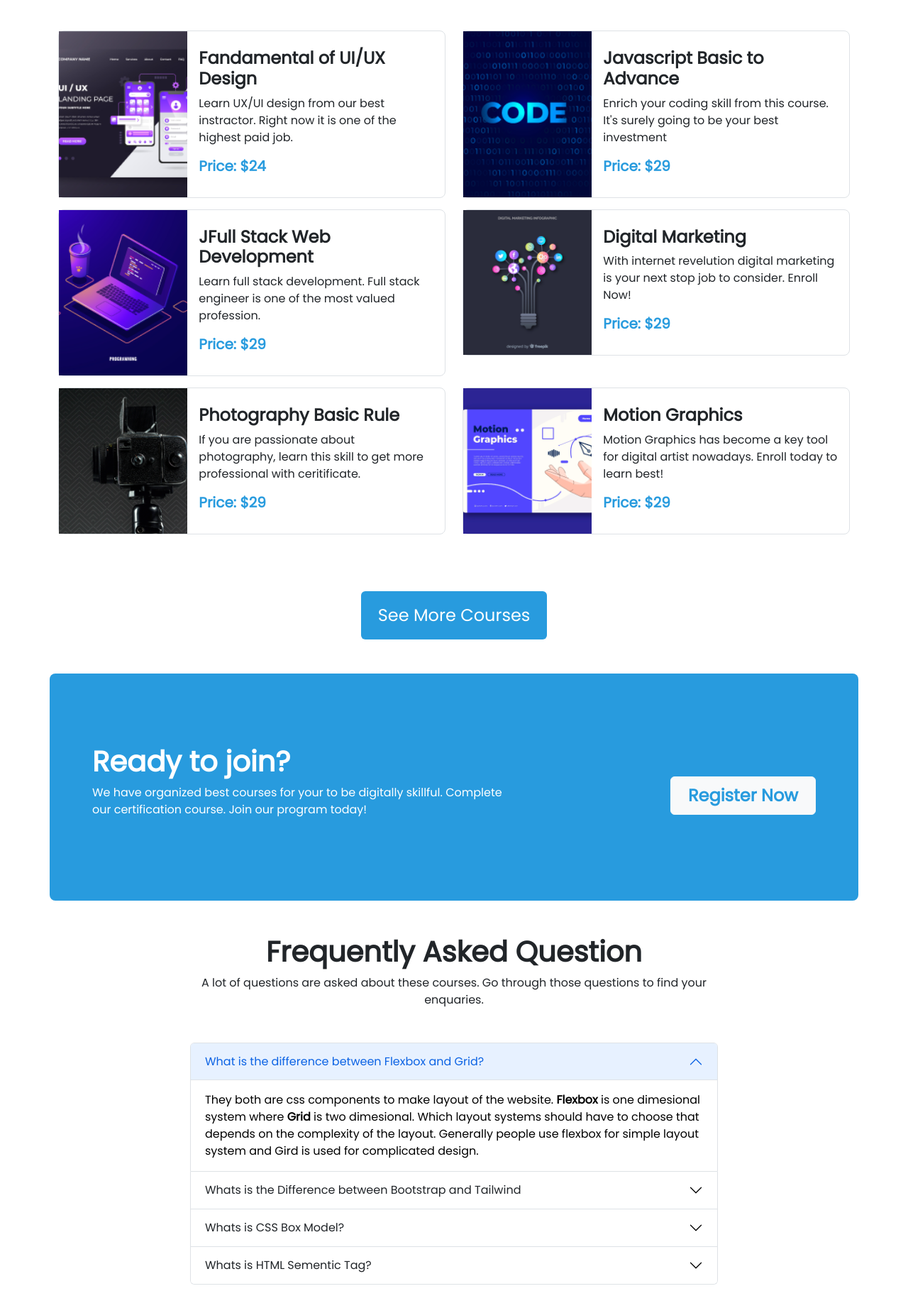
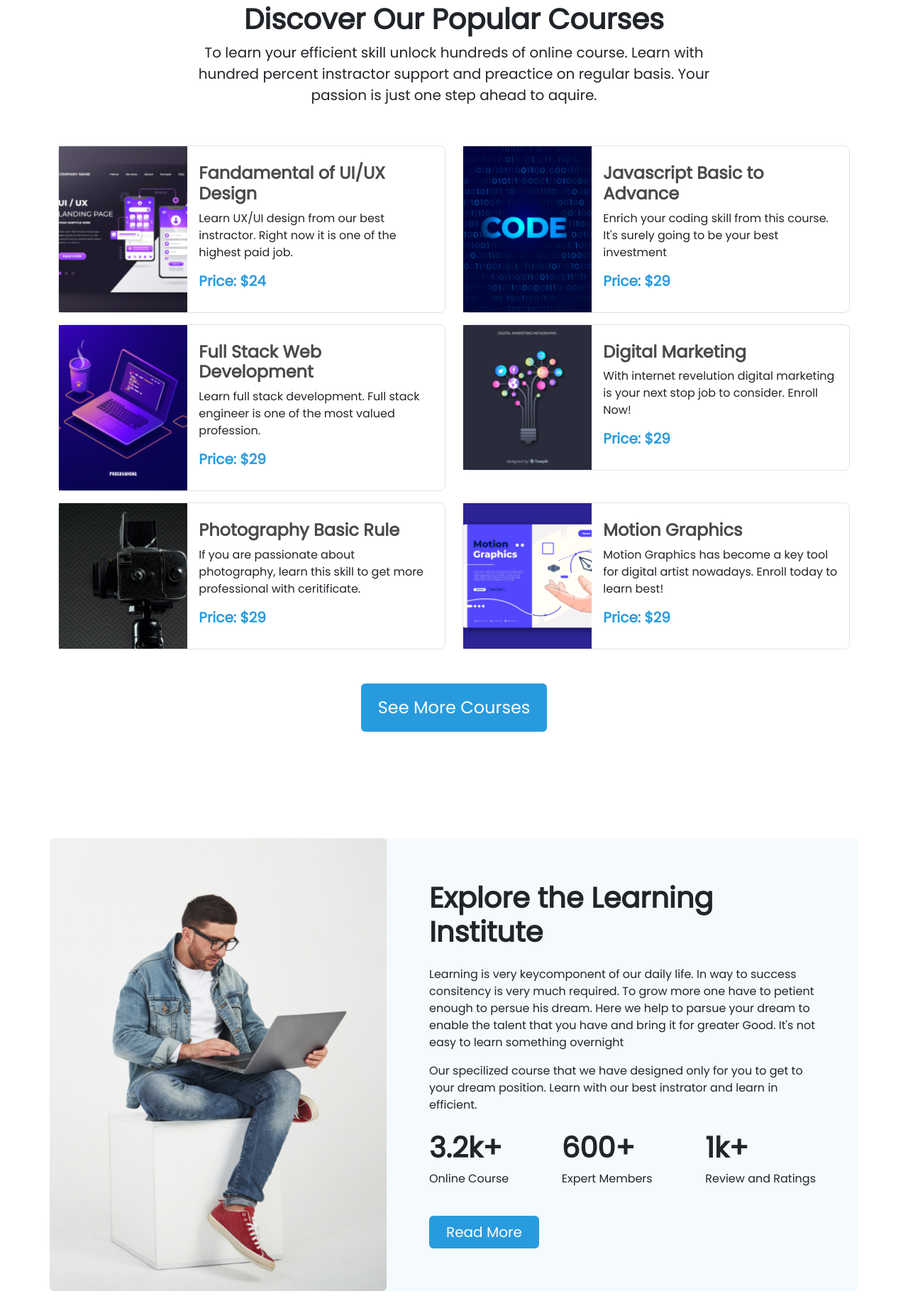
Before and after one commit to shahtaz-tqldd/skillpedia, a plain HTML site: page index.html in a window 1280 px wide. Shown: the part 947-2797 px from the top of the page at 71% size. Drawn offline with nearby package versions, Linux system fonts and the light colour scheme.

Commit message:
learning institute section added

```diff
--- a/index.html
+++ b/index.html
@@ -17,7 +17,7 @@
         <!-- Navbar Section -->
         <nav class="navbar navbar-expand-lg bg-white fixed-top">
             <div class="container py-3">
-                <a class="navbar-brand fs-3" href="#">
+                <a class="navbar-brand fs-2 color-blue" href="#">
                     Skill<strong>Pedia</strong>
                 </a>
                 <button class="navbar-toggler" type="button" data-bs-toggle="collapse"
@@ -43,7 +43,7 @@
                             <a class="nav-link" href="#about">About</a>
                         </li>
                     </ul>
-                    <button class="btn btn-outline-primary">Register</button>
+                    <button class="btn btn-outline-primary fs-5 color-blue px-4">Register</button>
 
                 </div>
             </div>
@@ -62,7 +62,6 @@
                                 love to do. Enroll today</p>
                             <a href="#" class="btn btn-primary fs-4 py-2 px-4 bg-blue mt-4">Get Started</a>
                         </div>
-
                     </div>
                 </div>
                 <div class="carousel-item">
@@ -104,11 +103,14 @@
     </header>
     <main>
         <!-- Courses Section -->
-        <section id="courses" class="mt-5">
+        <section id="courses" class="section-gap">
             <div class="container">
+                <div class="col-lg-8 col-12 mx-auto">
                     <h1 class="text-center fw-bold">Discover Our Popular Courses</h1>
-                <p class="text-center fs-5 mb-5">Unlock hundreds of online course. Learn with your classes and preactice
-                    on regular basis</p>
+                    <p class="text-center mb-5 fs-5">To learn your efficient skill unlock hundreds of online course.
+                        Learn with hundred percent instractor support and preactice
+                        on regular basis. Your passion is just one step ahead to aquire.</p>
+                </div>
                 <div class="row row-cols-lg-2 row-cols-1">
                     <!-- single course -->
                     <div class="col">
@@ -118,7 +120,7 @@
                             </div>
                             <div class="col-lg-8 col-md-8 col-sm-12 col-12 d-flex align-items-center">
                                 <div class="px-3 py-4">
-                                    <h4 class="fw-bold">Fandamental of UI/UX Design</h4>
+                                    <h4 class="fw-bold color-text">Fandamental of UI/UX Design</h4>
                                     <p>Learn UX/UI design from our best instractor. Right now it is one of the highest
                                         paid job.</p>
                                     <h5 class="fw-bold color-blue">Price: $24</h5>
@@ -134,7 +136,7 @@
                             </div>
                             <div class="col-lg-8 col-md-8 col-sm-12 col-12 d-flex align-items-center">
                                 <div class="px-3 py-4">
-                                    <h4 class="fw-bold">Javascript Basic to Advance</h4>
+                                    <h4 class="fw-bold color-text">Javascript Basic to Advance</h4>
                                     <p>Enrich your coding skill from this course. It's surely going to be your best
                                         investment</p>
                                     <h5 class="fw-bold color-blue">Price: $29</h5>
@@ -150,7 +152,7 @@
                             </div>
                             <div class="col-lg-8 col-md-8 col-sm-12 col-12 d-flex align-items-center">
                                 <div class="px-3 py-4">
-                                    <h4 class="fw-bold">JFull Stack Web Development</h4>
+                                    <h4 class="fw-bold color-text">Full Stack Web Development</h4>
                                     <p>Learn full stack development. Full stack engineer is one of the most valued
                                         profession.</p>
                                     <h5 class="fw-bold color-blue">Price: $29</h5>
@@ -166,7 +168,7 @@
                             </div>
                             <div class="col-lg-8 col-md-8 col-sm-12 col-12 d-flex align-items-center">
                                 <div class="px-3 py-4">
-                                    <h4 class="fw-bold">Digital Marketing</h4>
+                                    <h4 class="fw-bold color-text">Digital Marketing</h4>
                                     <p>With internet revelution digital marketing is your next stop job to consider.
                                         Enroll Now!</p>
                                     <h5 class="fw-bold color-blue">Price: $29</h5>
@@ -182,7 +184,7 @@
                             </div>
                             <div class="col-lg-8 col-md-8 col-sm-12 col-12 d-flex align-items-center">
                                 <div class="px-3 py-4">
-                                    <h4 class="fw-bold">Photography Basic Rule</h4>
+                                    <h4 class="fw-bold color-text">Photography Basic Rule</h4>
                                     <p>If you are passionate about photography, learn this skill to get more
                                         professional with ceritificate.</p>
                                     <h5 class="fw-bold color-blue">Price: $29</h5>
@@ -198,7 +200,7 @@
                             </div>
                             <div class="col-lg-8 col-md-8 col-sm-12 col-12 d-flex align-items-center">
                                 <div class="px-3 py-4">
-                                    <h4 class="fw-bold">Motion Graphics</h4>
+                                    <h4 class="fw-bold color-text">Motion Graphics</h4>
                                     <p>Motion Graphics has become a key tool for digital artist nowadays. Enroll today
                                         to learn best!</p>
                                     <h5 class="fw-bold color-blue">Price: $29</h5>
@@ -209,7 +211,7 @@
                 </div>
 
                 <!-- see more courses button -->
-                <div class="my-5 d-flex justify-content-center">
+                <div class="mt-3 d-flex justify-content-center">
                     <a href="#" class="btn btn-primary fs-4 py-3 px-4 bg-blue mt-4 border-0 ">See More Courses</a>
                 </div>
 
@@ -217,53 +219,99 @@
 
         </section>
 
+        <!-- Explore Learning Section -->
+        <section id="deals" class="section-gap">
+            <div class="container">
+                <div class="row bg-explore rounded-2">
+                    <div class="col-lg-5 col-md-5 col-sm-12 col-12 p-0">
+                        <img src="images/working.png" alt="a person is learning from skillpedia" class="w-100 h-100 rounded-2" style="object-fit: cover;" />
+                    </div>
+                    <div class="col-lg-7 col-md-7 col-sm-12 col-12 d-flex align-items-center">
+                        <div class="p-5">
+                            <h1 class="fw-bold mb-4">Explore the Learning Institute</h1>
+                            <p>Learning is very keycomponent of our daily life. In way to success consitency is very much required. To grow more one have to petient enough to persue his dream. Here we help to parsue your dream to enable the talent that you have and bring it for greater Good. It's not easy to learn something overnight</p>
+                            <p>Our specilized course that we have designed only for you to get to your dream position. Learn with our best instrator and learn in efficient.</p>
+                            <div class="d-flex justify-content-between flex-wrap mt-4">
+                                <div>
+                                    <h1 class="fw-bold">3.2k+</h1>
+                                    <p>Online Course</p>
+                                </div>
+                                <div>
+                                    <h1 class="fw-bold">600+</h1>
+                                    <p>Expert Members</p>
+                                </div>
+                                <div>
+                                    <h1 class="fw-bold">1k+</h1>
+                                    <p>Review and Ratings</p>
+                                </div>
+
+                            </div>
+
+                            <a href="#" class="btn btn-primary fs-5 py-2 px-4 bg-blue mt-4 border-0 ">Read More</a>
+
+                        </div>
+                    </div>
+                </div>
+
+            </div>
+        </section>
+
         <!-- Join Now Section -->
-        <section id="deals">
+        <section id="deals" class="section-gap">
             <div class="container bg-blue rounded-3 my-5 text-white d-flex align-items-center justify-content-center"
                 style="height: 20rem;">
                 <div class="d-flex flex-column flex-lg-row justify-content-between align-items-center mx-5">
                     <div class="col-lg-7 col-12">
                         <h1 class="fw-bold">Ready to join?</h1>
-                        <p>We have organized best courses for your to be digitally skillful. Complete our certification
-                            course. Join our program today!</p>
+                        <p class="fs-5">We have organized best courses for your to be digitally skilled. Complete with
+                            full certification. Join our program today!</p>
                     </div>
                     <!-- Modal Button -->
                     <div>
-                        <button type="button" class="btn btn-light fs-4 py-2 px-4 mt-4 color-blue fw-bold" data-bs-toggle="modal"
-                            data-bs-target="#exampleModal" data-bs-whatever="@mdo">Register Now</button>
+                        <button type="button" class="btn btn-light fs-4 py-2 px-4 mt-4 color-blue fw-bold"
+                            data-bs-toggle="modal" data-bs-target="#exampleModal" data-bs-whatever="@mdo">Register
+                            Now</button>
 
                         <div class="modal fade" id="exampleModal" tabindex="-1" aria-labelledby="exampleModalLabel"
                             aria-hidden="true">
                             <div class="modal-dialog modal-dialog-centered">
                                 <div class="modal-content">
                                     <div class="modal-header">
-                                        <h5 class="modal-title text-black" id="exampleModalLabel"><strong>Register to SkillPedia</strong></h5>
+                                        <h5 class="modal-title text-black" id="exampleModalLabel"><strong>Register to
+                                                SkillPedia</strong></h5>
                                         <button type="button" class="btn-close" data-bs-dismiss="modal"
                                             aria-label="Close"></button>
                                     </div>
                                     <div class="modal-body">
                                         <form>
                                             <div class="mb-2">
-                                                <label for="recipient-name" class="col-form-label text-black">Full Name</label>
+                                                <label for="recipient-name" class="col-form-label text-black">Full
+                                                    Name</label>
                                                 <input type="text" class="form-control" id="recipient-name" required>
                                             </div>
                                             <div class="mb-2">
-                                                <label for="recipient-email" class="col-form-label text-black">Email</label>
+                                                <label for="recipient-email"
+                                                    class="col-form-label text-black">Email</label>
                                                 <input type="email" class="form-control" id="recipient-email" required>
                                             </div>
                                             <div class="mb-2">
-                                                <label for="recipient-password" class="col-form-label text-black">Password</label>
-                                                <input type="password" class="form-control" id="recipient-password" required>
+                                                <label for="recipient-password"
+                                                    class="col-form-label text-black">Password</label>
+                                                <input type="password" class="form-control" id="recipient-password"
+                                                    required>
                                             </div>
                                             <div class="mb-2">
-                                                <label for="recipient-password" class="col-form-label text-black">Confirm Password</label>
-                                                <input type="password" class="form-control" id="recipient-password" required>
+                                                <label for="recipient-password"
+                                                    class="col-form-label text-black">Confirm Password</label>
+                                                <input type="password" class="form-control" id="recipient-password"
+                                                    required>
                                             </div>
 
                                         </form>
                                     </div>
                                     <div class="modal-footer">
-                                        <button type="button" class="btn btn-success fs-5 py-2 px-4 fw-semi-bold">Register</button>
+                                        <button type="button"
+                                            class="btn btn-success fs-5 py-2 px-4 fw-semi-bold">Register</button>
                                     </div>
                                 </div>
                             </div>
@@ -276,11 +324,11 @@
         </section>
 
         <!-- FAQ Section -->
-        <section id="faq">
+        <section id="faq" class="section-gap">
             <div class="container my-5">
                 <div class="col-lg-8 col-12 mx-auto">
                     <h1 class="text-center fw-bold">Frequently Asked Question</h1>
-                    <p class="text-center mb-5">A lot of questions are asked about these courses. Go through those
+                    <p class="text-center mb-5 fs-5">A lot of questions are asked about these courses. Go through those
                         questions to find your enquaries.</p>
                     <div class="accordion" id="accordionExample">
                         <div class="accordion-item">
@@ -362,7 +410,7 @@
         </section>
 
         <!-- Comapnies Section -->
-        <section id="success" class="d-none d-lg-block">
+        <section id="success" class="d-none d-lg-block section-gap">
             <div class="container my-5">
                 <h1 class="text-center fw-bold my-5">Trusted by Over 800+ comapnies</h1>
                 <div class="d-flex justify-content-between flex-wrap">
@@ -383,39 +431,49 @@
     <footer class="bg-black py-auto">
         <div class="d-flex footer-height justify-content-center align-items-center text-white">
             <div class="text-center">
-                <h2>Skill <strong>Pedia</strong></h2>
+                <h2 class="color-blue">Skill<strong>Pedia</strong></h2>
                 <p>Office-13, Pragati Shoroni, Gulshan<br>
                     Dhaka Bangladesh</p>
                 <span><a class="text-white text-decoration-none" href="#">Privecy Policy</a> | <a
                         class="text-white text-decoration-none" href="#">Terms of Use</a></span>
+
+                <!-- Social Media Link -->
                 <div class="d-flex justify-content-center my-3">
                     <div class="mx-3">
+                        <a href="https://facebook.com" class="text-white">
                             <svg xmlns="http://www.w3.org/2000/svg" width="28" height="28" fill="currentColor"
                                 class="bi bi-facebook" viewBox="0 0 16 16">
                                 <path
                                     d="M16 8.049c0-4.446-3.582-8.05-8-8.05C3.58 0-.002 3.603-.002 8.05c0 4.017 2.926 7.347 6.75 7.951v-5.625h-2.03V8.05H6.75V6.275c0-2.017 1.195-3.131 3.022-3.131.876 0 1.791.157 1.791.157v1.98h-1.009c-.993 0-1.303.621-1.303 1.258v1.51h2.218l-.354 2.326H9.25V16c3.824-.604 6.75-3.934 6.75-7.951z" />
                             </svg>
+                        </a>
                     </div>
                     <div class="mx-3">
+                        <a href="https://twitter.com" class="text-white">
                             <svg xmlns="http://www.w3.org/2000/svg" width="28" height="28" fill="currentColor"
                                 class="bi bi-twitter" viewBox="0 0 16 16">
                                 <path
                                     d="M5.026 15c6.038 0 9.341-5.003 9.341-9.334 0-.14 0-.282-.006-.422A6.685 6.685 0 0 0 16 3.542a6.658 6.658 0 0 1-1.889.518 3.301 3.301 0 0 0 1.447-1.817 6.533 6.533 0 0 1-2.087.793A3.286 3.286 0 0 0 7.875 6.03a9.325 9.325 0 0 1-6.767-3.429 3.289 3.289 0 0 0 1.018 4.382A3.323 3.323 0 0 1 .64 6.575v.045a3.288 3.288 0 0 0 2.632 3.218 3.203 3.203 0 0 1-.865.115 3.23 3.23 0 0 1-.614-.057 3.283 3.283 0 0 0 3.067 2.277A6.588 6.588 0 0 1 .78 13.58a6.32 6.32 0 0 1-.78-.045A9.344 9.344 0 0 0 5.026 15z" />
                             </svg>
+                        </a>
                     </div>
                     <div class="mx-3">
+                        <a href="https://tiktok.com" class="text-white">
                             <svg xmlns="http://www.w3.org/2000/svg" width="28" height="28" fill="currentColor"
                                 class="bi bi-tiktok" viewBox="0 0 16 16">
                                 <path
                                     d="M9 0h1.98c.144.715.54 1.617 1.235 2.512C12.895 3.389 13.797 4 15 4v2c-1.753 0-3.07-.814-4-1.829V11a5 5 0 1 1-5-5v2a3 3 0 1 0 3 3V0Z" />
                             </svg>
+                        </a>
                     </div>
                     <div class="mx-3">
+                        <a href="https://linkedin.com" class="text-white">
                             <svg xmlns="http://www.w3.org/2000/svg" width="28" height="28" fill="currentColor"
                                 class="bi bi-linkedin" viewBox="0 0 16 16">
                                 <path
                                     d="M0 1.146C0 .513.526 0 1.175 0h13.65C15.474 0 16 .513 16 1.146v13.708c0 .633-.526 1.146-1.175 1.146H1.175C.526 16 0 15.487 0 14.854V1.146zm4.943 12.248V6.169H2.542v7.225h2.401zm-1.2-8.212c.837 0 1.358-.554 1.358-1.248-.015-.709-.52-1.248-1.342-1.248-.822 0-1.359.54-1.359 1.248 0 .694.521 1.248 1.327 1.248h.016zm4.908 8.212V9.359c0-.216.016-.432.08-.586.173-.431.568-.878 1.232-.878.869 0 1.216.662 1.216 1.634v3.865h2.401V9.25c0-2.22-1.184-3.252-2.764-3.252-1.274 0-1.845.7-2.165 1.193v.025h-.016a5.54 5.54 0 0 1 .016-.025V6.169h-2.4c.03.678 0 7.225 0 7.225h2.4z" />
                             </svg>
+                        </a>
                     </div>
                 </div>
             </div>
--- a/styles/style.css
+++ b/styles/style.css
@@ -9,15 +9,25 @@ body{
 .bg-blue{
     background-color: #289BDE;
 }
+.bg-explore{
+    background-color:  #F4FAFD;
+}
 .color-blue{
     color: #289BDE;
+}
+.color-text{
+    color: #4A4A4A;
+}
+
+.section-gap{
+    margin: 150px 0 !important;
 }
 
 /* Carosaul Image Slider */
 .slider-img{
     height: 50rem;
     object-fit: cover;
-    opacity: 0.5;
+    opacity: 0.4;
 }
 
 .slider-bg-black{
@@ -25,20 +35,13 @@ body{
 }
 
 .slider-text-position{
-    margin-bottom: 9rem;
+    margin-bottom: 8rem;
 }
 
 .slider-heading{
     font-size: 4.5rem;
 }
-@media only screen and (max-width:576px) {
-    .slider-heading{
-        font-size: 2.5rem;
-    }
-    .slider-text-position{
-        margin-bottom: 5rem;
-    }
-}
+
 /* Footer Section */
 
 footer{
@@ -48,3 +51,14 @@ footer{
 .footer-height{
     height: 350px;
 }
+
+/* Custom Responsive Style  */
+
+@media only screen and (max-width:768px) {
+    .slider-heading{
+        font-size: 2.8rem;
+    }
+    .slider-text-position{
+        margin-bottom: 7rem;
+    }
+}
```
Lines whose indentation alone changed are shown as unchanged.
